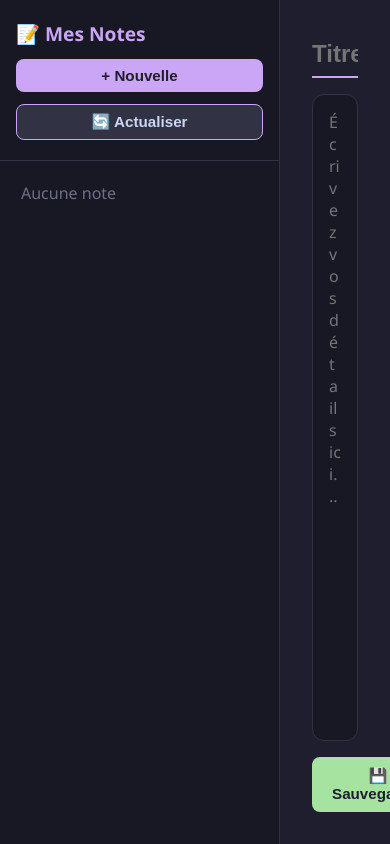
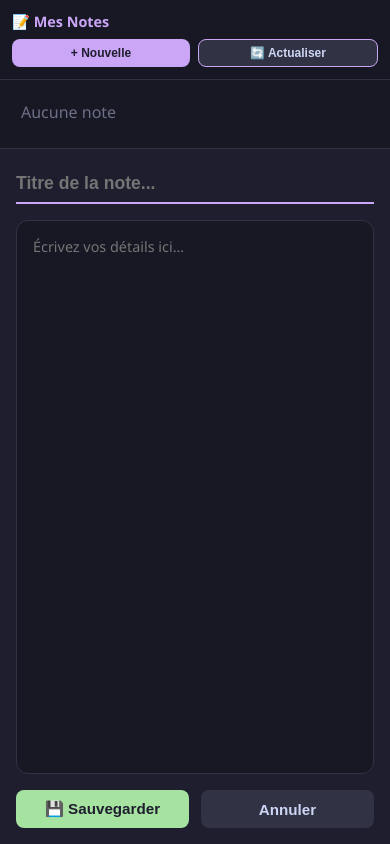
Before and after one commit to Arthure-code/tandem-notes, a website with bundled scripts: page notes-tauri/src/index.html in a window 390 px wide. Both pictures are taken after a click on the button "+ Nouvelle". Built offline with nearby package versions, Linux system fonts and the light colour scheme; no server answers.

Commit message:
Interface responsive mobile et tablette

```diff
--- a/notes-tauri/src/styles.css
+++ b/notes-tauri/src/styles.css
@@ -292,3 +292,101 @@ button {
 #btn-actualiser:hover {
   background: #45475a;
 }
+
+/* ─── RESPONSIVE MOBILE ──────────────────────────────────── */
+@media (max-width: 768px) {
+  body {
+    flex-direction: column;
+  }
+
+  .sidebar {
+    width: 100%;
+    height: auto;
+    max-height: 40vh;
+    border-right: none;
+    border-bottom: 1px solid #313244;
+  }
+
+  .sidebar-header {
+    flex-direction: row;
+    flex-wrap: wrap;
+    gap: 8px;
+    padding: 12px;
+  }
+
+  .sidebar-header h1 {
+    width: 100%;
+    font-size: 1rem;
+  }
+
+  #btn-nouvelle, #btn-actualiser {
+    flex: 1;
+    padding: 8px;
+    font-size: 0.85rem;
+  }
+
+  #liste-notes {
+    max-height: 25vh;
+  }
+
+  #liste-notes li {
+    padding: 8px;
+  }
+
+  .note-actions button {
+    padding: 6px;
+    font-size: 0.75rem;
+  }
+
+  .contenu {
+    padding: 16px;
+    flex: 1;
+    overflow-y: auto;
+  }
+
+  .details-header {
+    flex-direction: column;
+    align-items: flex-start;
+    gap: 4px;
+  }
+
+  .details-header h2 {
+    font-size: 1.2rem;
+  }
+
+  #input-titre {
+    font-size: 1.1rem;
+  }
+
+  .actions {
+    flex-wrap: wrap;
+  }
+
+  .actions button {
+    flex: 1;
+    min-width: 120px;
+  }
+}
+
+@media (max-width: 480px) {
+  .sidebar-header h1 {
+    font-size: 0.9rem;
+  }
+
+  #btn-nouvelle, #btn-actualiser {
+    font-size: 0.75rem;
+    padding: 6px;
+  }
+
+  .note-titre {
+    font-size: 0.85rem;
+  }
+
+  .note-date {
+    font-size: 0.7rem;
+  }
+
+  #input-details {
+    font-size: 0.9rem;
+  }
+}
```
